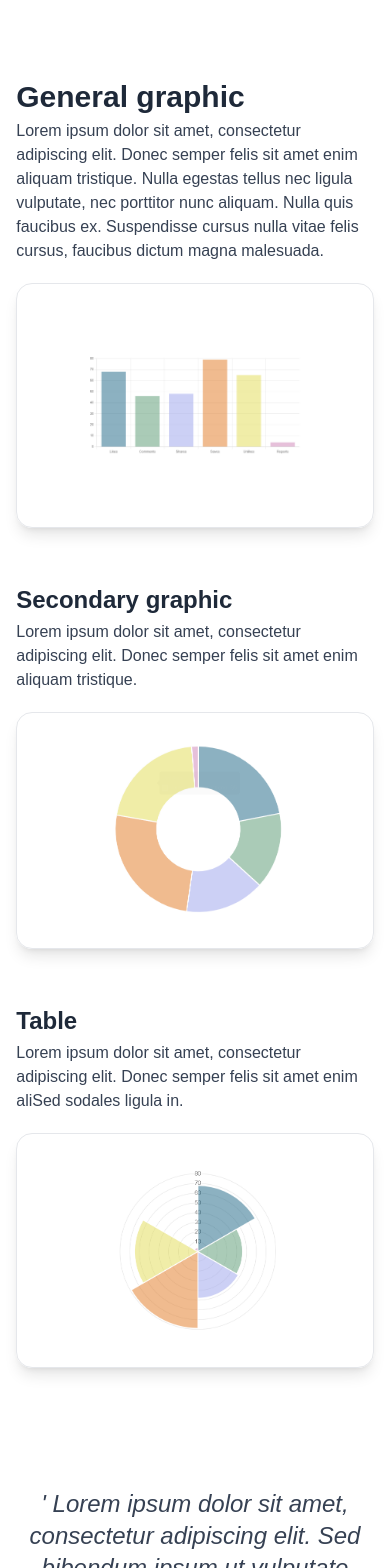
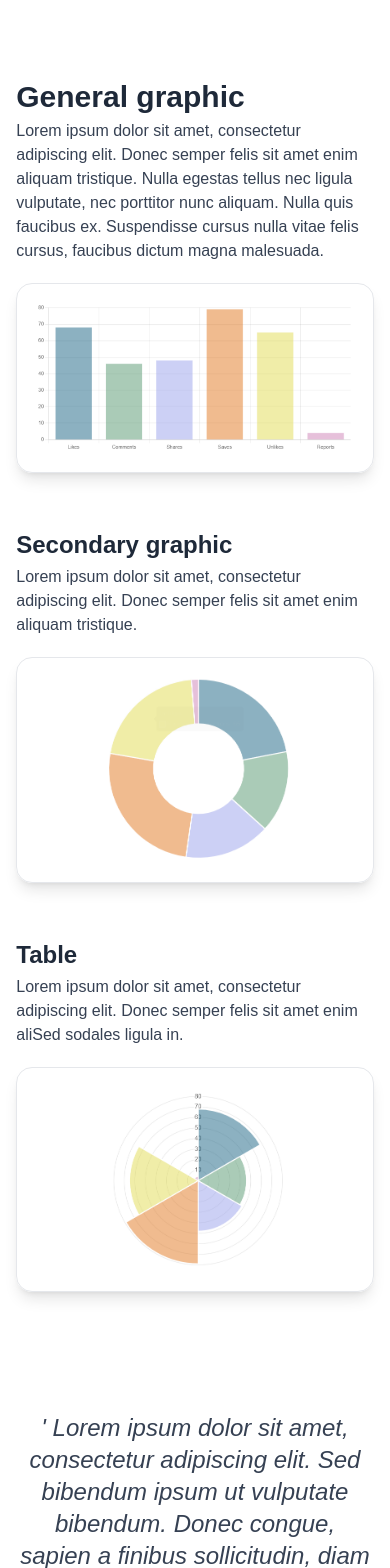
Before and after one commit to EPdesarrollo/camaleonic-test, a Next.js app: page / in a window 390 px wide. Shown: the part 845-2413 px from the top of the page. Built offline with nearby package versions, Linux system fonts and the light colour scheme; no server answers.

Commit message:
Improving responsive home style

```diff
--- a/src/components/Home/Graphics.tsx
+++ b/src/components/Home/Graphics.tsx
@@ -13,7 +13,7 @@ export function Graphics() {
           malesuada.
         </p>
         <img
-          className="w-full  p-18 border border-gray-200 shadow-lg rounded-2xl"
+          className="w-full p-5 md:p-18 border border-gray-200 shadow-lg rounded-2xl"
           src="/chartBar.png"
         />
       </div>
@@ -27,7 +27,7 @@ export function Graphics() {
             semper felis sit amet enim aliquam tristique.
           </p>
           <img
-            className="w-full p-8 border border-gray-200 shadow-lg rounded-2xl"
+            className="w-full p-5 md:p-8 border border-gray-200 shadow-lg rounded-2xl"
             src="/chartDoughnut.png"
           />
         </div>
@@ -40,7 +40,7 @@ export function Graphics() {
             semper felis sit amet enim aliSed sodales ligula in.
           </p>
           <img
-            className="w-full p-8 border border-gray-200 shadow-lg rounded-2xl"
+            className="w-full p-5 md:p-8 border border-gray-200 shadow-lg rounded-2xl"
             src="/chartPolarArea.png"
           />
         </div>
```
